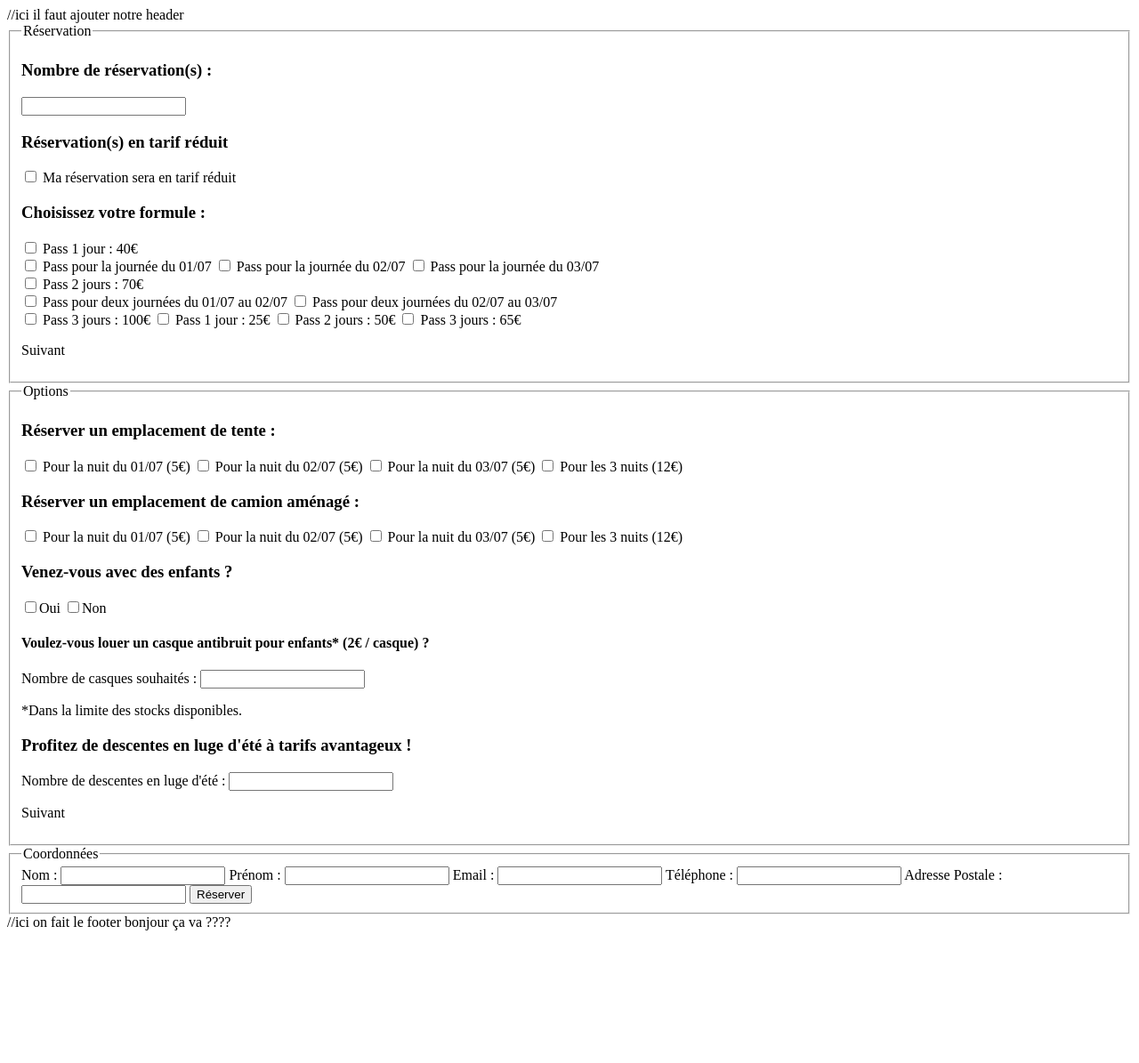
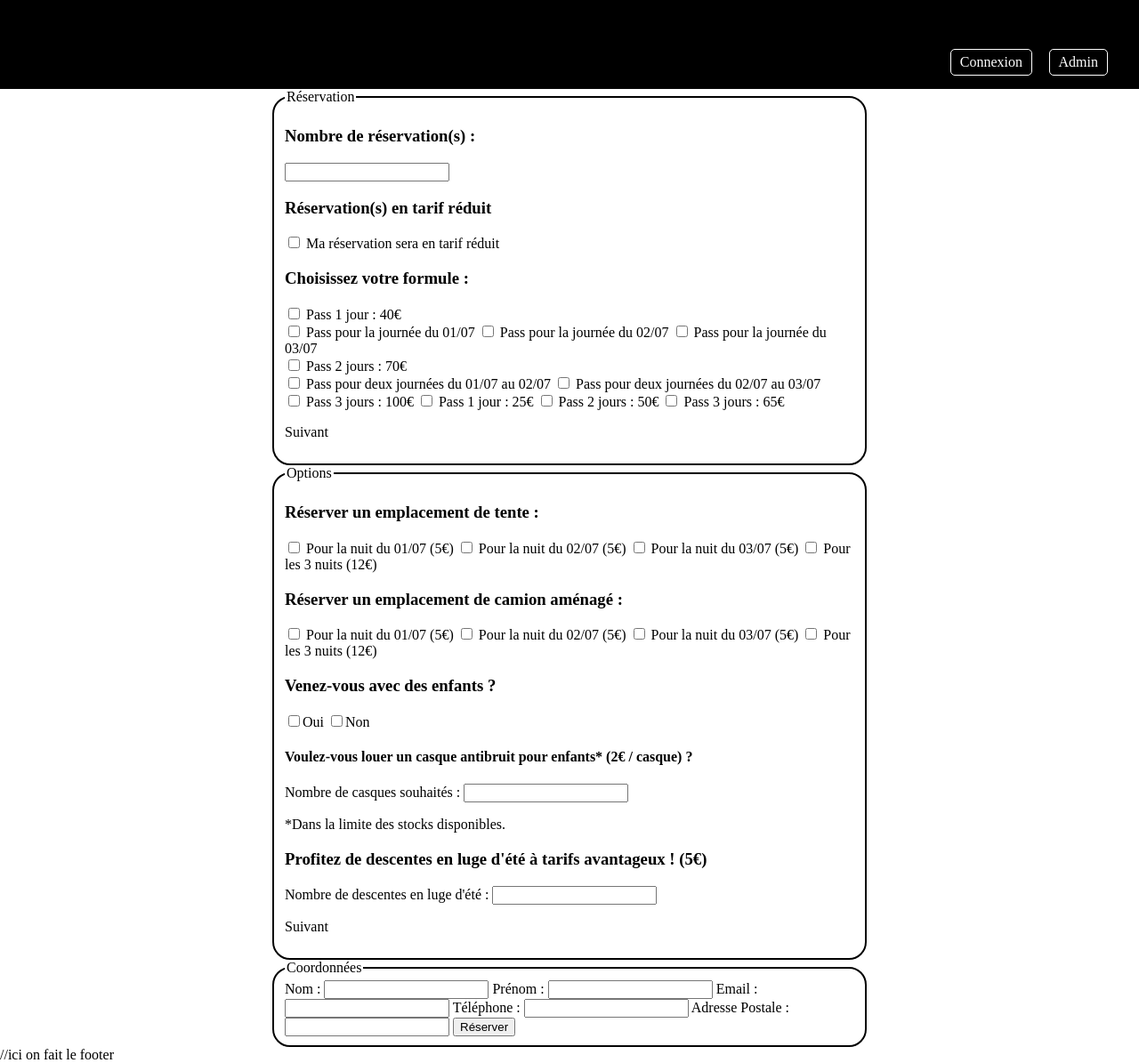
Before and after one commit to Oliviermaignan/briefFormulaire, a PHP site: page / in a window 1280 px wide. Shown: the whole page at 89% size. Before the commit the page ends 1046 px from the top, so only its background shows below. Run offline with PHP 8.4, Linux system fonts and the light colour scheme.

Commit message:
création nvx fichiers css

```diff
--- /dev/null
+++ b/assets/formulaire.css
@@ -0,0 +1,7 @@
+fieldset{
+    position: relative;
+    margin: auto;
+    width: 50%;
+    border: 2px solid black;
+    border-radius: 20px;
+}
--- /dev/null
+++ b/assets/header.css
@@ -0,0 +1,36 @@
+/* ici le header du css */
+
+body {
+  margin: 0;
+}
+
+.header {
+  background-color: black;
+  height: 100px;
+  margin: 0;
+  position : relative;
+}
+
+.btn1 {
+    position : absolute;
+    right: 80px;
+    margin: 55px 40px 0px 0px;
+    padding: 5px 10px;
+    border: 1px solid white;
+    border-radius: 5px;
+    cursor: pointer;
+    text-decoration: none;
+    color: white;
+}
+
+.btn2 {
+  position : absolute;
+  right: 0px;
+  margin: 55px 35px 0px 0px;
+  padding: 5px 10px;
+  border: 1px solid white;
+  border-radius: 5px;
+  cursor: pointer;
+  text-decoration: none;
+  color: white;
+}
--- a/includes/formulaire.php
+++ b/includes/formulaire.php
@@ -82,7 +82,7 @@
         <p>*Dans la limite des stocks disponibles.</p>
       </section>
 
-      <h3>Profitez de descentes en luge d'été à tarifs avantageux !</h3>
+      <h3>Profitez de descentes en luge d'été à tarifs avantageux ! (5€)</h3>
       <label for="NombreLugesEte">Nombre de descentes en luge d'été :</label>
       <input type="number" name="NombreLugesEte" id="NombreLugesEte">
 
--- a/includes/header.php
+++ b/includes/header.php
@@ -1,12 +1,19 @@
 <!DOCTYPE html>
 <html lang="fr">
+
 <head>
   <meta charset="UTF-8">
   <meta name="viewport" content="width=device-width, initial-scale=1.0">
   <title>Formulaire de réservation Music Vercos Festival</title>
   <link rel="stylesheet" href="../assets/style.css">
+  <link rel="stylesheet" href="../assets/header.css">
+  <link rel="stylesheet" href="../assets/formulaire.css">
   <script src="../assets/script.js" defer></script>
 </head>
+
 <body>
 
-//ici il faut ajouter notre header
+  <div class="header">
+    <a class = "btn1" href="connexion.php">Connexion</a>
+    <a class = "btn2" href="sectionAdmin.php">Admin</a>
+  </div>
--- a/index.php
+++ b/index.php
@@ -6,6 +6,4 @@ include './includes/formulaire.php';
 include './includes/sectionAdmin.php';
 include './includes/footer.php';
 
-echo ('bonjour ça va ????');
-
 ?>
```
